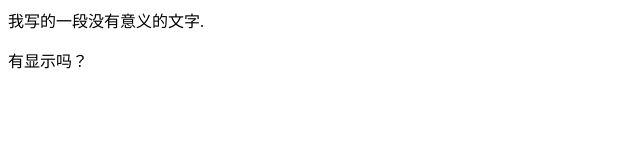
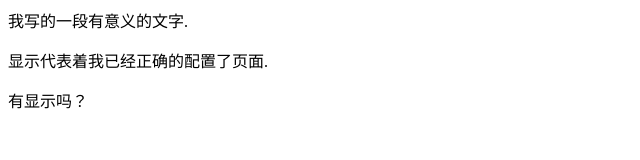
Before and after one commit to Xin-2023220/Xin-2023220.github.io, a plain HTML site: page index.html in a window 1280 px wide. Shown: the whole page, without its empty margins (0-640 px from the left). Drawn offline with Linux system fonts and the light colour scheme.

Commit message:
Update index.html

```diff
--- a/index.html
+++ b/index.html
@@ -1,2 +1,3 @@
-<p>我写的一段没有意义的文字.<p>
+<p>我写的一段有意义的文字.<p>
+<p>显示代表着我已经正确的配置了页面.<p>
 <p>有显示吗？<p>
```
